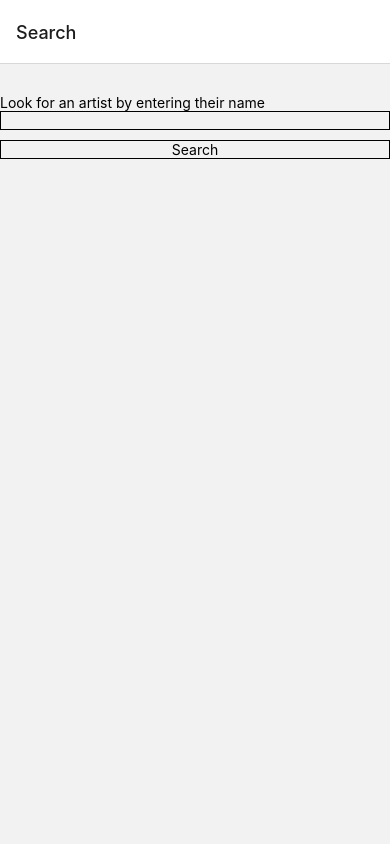
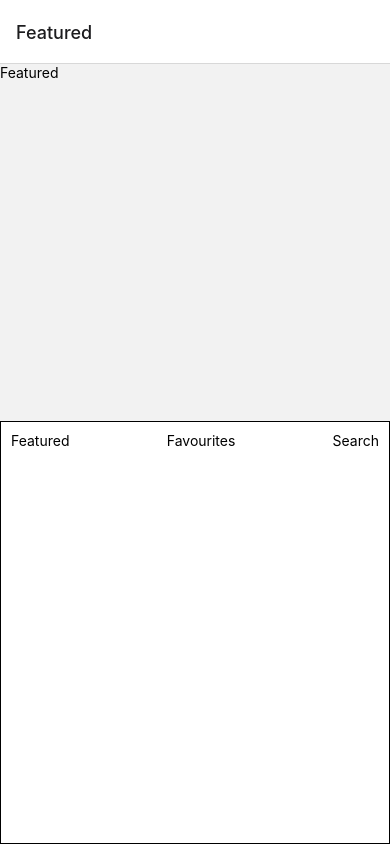
Before and after one commit to CedricVR95/MobileProject2021, a React Native app in the folder MobileProject2021/: screen / in a window 390 px wide. Built offline with nearby package versions, Linux system fonts and the light colour scheme.

Commit message:
bottom nav + installed async storage

```diff
--- a/MobileProject2021/App.tsx
+++ b/MobileProject2021/App.tsx
@@ -4,7 +4,7 @@ import { Button, FlatList, StyleSheet, Text, View } from "react-native";
 import SearchArtist from "./components/searchArtist/searchArtist";
 import { Artist, Album } from "./types";
 import axios from "axios";
-import ArtistPage from "./components/artistPage/artistPage";
+import ArtistPage from "./components/ArtistPage/artistPage";
 import Footer from "./components/footer/footer";
 import { NavigationContainer } from "@react-navigation/native";
 import { createNativeStackNavigator } from "@react-navigation/native-stack";
@@ -12,6 +12,9 @@ import { Navigation } from "react-native-navigation";
 import AlbumPage from "./components/albumPage/albumPage";
 import { useState } from "react";
 import TracksPage from "./components/tracksPage/tracksPage";
+import FavouritesPage from "./components/FavouritesPage/favourites";
+import FeaturedPage from "./components/featuredPage/featuredPage";
+import AsyncStorage from '@react-native-async-storage/async-storage';
 
 const Stack = createNativeStackNavigator();
 
@@ -64,7 +67,7 @@ export default function App() {
         <StatusBar style="auto" hidden={true} />
         <SearchArtist setState={setArtistName} state={artistName} getData={getArtistDataByName}></SearchArtist>
   */}
-      <Stack.Navigator initialRouteName="Search">
+      <Stack.Navigator initialRouteName="Featured">
         <Stack.Screen name="Search">
           {(props) => (
             <SearchArtist
@@ -75,20 +78,6 @@ export default function App() {
             />
           )}
         </Stack.Screen>
-        {/* <Stack.Screen
-          name="Home"
-          component={SearchArtist}
-          options={{
-            title: "Test",
-            headerLeft: () => (
-              <Button title="Left" onPress={() => alert("Left")}></Button>
-            ),
-            headerRight: () => (
-              <Button title="Right" onPress={() => alert("Right")}></Button>
-            ),
-          }}
-        /> */}
-        {/* <Stack.Screen name="Search" component={SearchArtist}/> */}
         <Stack.Screen name={"Info about " + artistName}>
           {(props) => (
             <ArtistPage
@@ -100,15 +89,25 @@ export default function App() {
           )}
         </Stack.Screen>
         <Stack.Screen name={"Albums by " + artistName}>
-          {(props) => <AlbumPage {...props} albumData={albumData} setName={setAlbumName}/>}
+          {(props) => (
+            <AlbumPage
+              {...props}
+              albumData={albumData}
+              setName={setAlbumName}
+            />
+          )}
         </Stack.Screen>
         <Stack.Screen name={albumName + " by " + artistName}>
-          {(props) => <TracksPage {...props}/>}
+          {(props) => <TracksPage {...props} />}
+        </Stack.Screen>
+        <Stack.Screen name="Favourites">
+          {(props) => <FavouritesPage {...props} />}
+        </Stack.Screen>
+        <Stack.Screen name="Featured">
+          {(props) => <FeaturedPage {...props} />}
         </Stack.Screen>
       </Stack.Navigator>
-      {/* <ArtistPage artist={artistData}></ArtistPage> */}
-      {/* <Footer></Footer> */}
-      {/* </View> */}
+      <Footer></Footer>
     </NavigationContainer>
   );
 }
--- /dev/null
+++ b/MobileProject2021/components/FavouritesPage/favourites.tsx
@@ -0,0 +1,12 @@
+import React from "react"
+import { View, Text } from "react-native"
+
+const FavouritesPage = ({navigation}:any) => {
+    return(
+        <View>
+            <Text>Favourites</Text>
+        </View>
+    )
+}
+
+export default FavouritesPage;
--- /dev/null
+++ b/MobileProject2021/components/featuredPage/featuredPage.tsx
@@ -0,0 +1,12 @@
+import React from "react"
+import { View, Text } from "react-native"
+
+const FeaturedPage = ({navigation}:any) => {
+    return(
+        <View>
+            <Text>Featured</Text>
+        </View>
+    )
+}
+
+export default FeaturedPage;
--- a/MobileProject2021/components/footer/footer.tsx
+++ b/MobileProject2021/components/footer/footer.tsx
@@ -1,19 +1,32 @@
+import { useNavigation } from "@react-navigation/native";
 import React from "react";
 import { TouchableOpacity, View, Text, StyleSheet } from "react-native";
 
 const Footer = () => {
+  const navigation : any = useNavigation();
+
+  const handleFeaturedPress = () => {
+    navigation.navigate('Featured');
+  }
+  const handleFavouritesPress = () => {
+    navigation.navigate('Favourites');
+  }
+  const handleSearchPress = () => {
+    navigation.navigate('Search');
+  }
+
   return (
     <View style={styles.footer}>
-      <TouchableOpacity style={styles.favorites}><Text>Favorites</Text></TouchableOpacity>
-      <TouchableOpacity style={styles.favorites}><Text>Albums</Text></TouchableOpacity>
-      <TouchableOpacity style={styles.search}><Text>Search</Text></TouchableOpacity>
+      <TouchableOpacity style={styles.favorites} onPress={handleFeaturedPress}><Text>Featured</Text></TouchableOpacity>
+      <TouchableOpacity style={styles.favorites} onPress={handleFavouritesPress}><Text>Favourites</Text></TouchableOpacity>
+      <TouchableOpacity style={styles.search} onPress={handleSearchPress}><Text>Search</Text></TouchableOpacity>
     </View>
   );
 };
 
 const styles = StyleSheet.create({
     footer:{
-        flex: 3,
+        flex: 1,
         flexDirection: "row",
         alignSelf: "stretch",
         alignContent: "flex-end",
--- a/MobileProject2021/package.json
+++ b/MobileProject2021/package.json
@@ -10,6 +10,7 @@
     "eject": "expo eject"
   },
   "dependencies": {
+    "@react-navigation/bottom-tabs": "^6.0.9",
     "@react-navigation/native": "^6.0.6",
     "@react-navigation/native-stack": "^6.2.5",
     "axios": "^0.24.0",
@@ -21,7 +22,8 @@
     "react-native-navigation": "^7.24.0",
     "react-native-safe-area-context": "3.3.2",
     "react-native-screens": "~3.8.0",
-    "react-native-web": "0.17.1"
+    "react-native-web": "0.17.1",
+    "@react-native-async-storage/async-storage": "~1.15.0"
   },
   "devDependencies": {
     "@babel/core": "^7.12.9",
```
Also changed, not shown: 1 other file (tests, documents, lock files or other folders).
